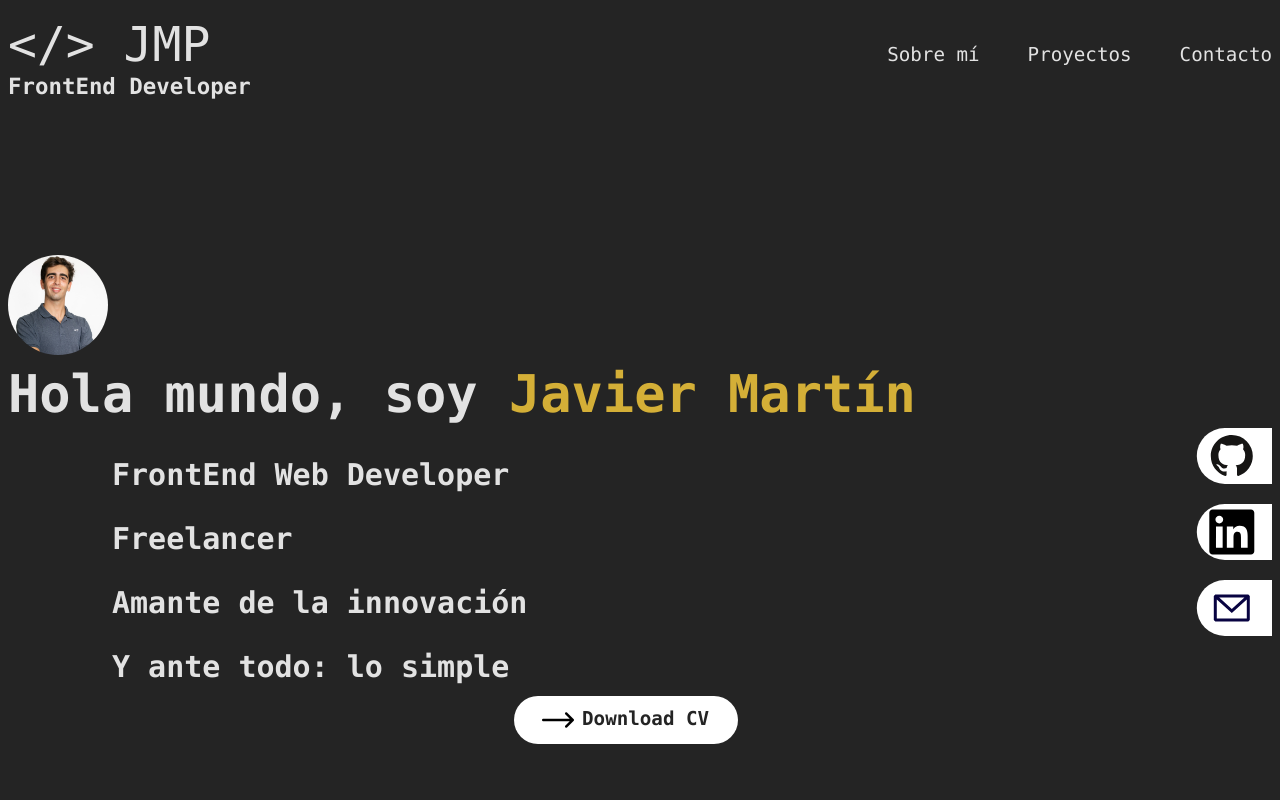
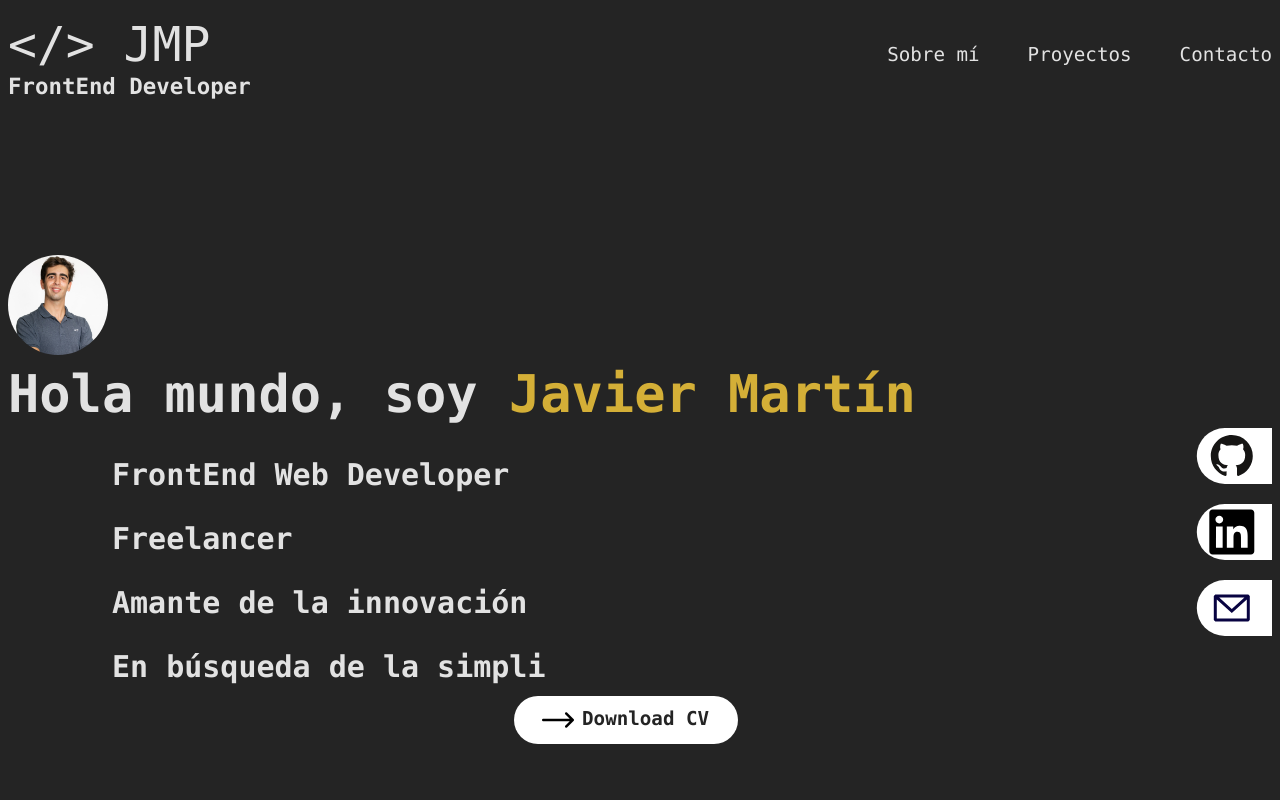
Before and after one commit to jmartinpizarro/portfolio, a React (Vite) app: page / in a window 1280 px wide. Shown: the top 800 px of the page. Built offline with nearby package versions, Linux system fonts and the light colour scheme.

Commit message:
minor changes

```diff
--- a/src/App.jsx
+++ b/src/App.jsx
@@ -51,7 +51,7 @@ function App(){
           {startTyping && <TypingEffect phrase={'FrontEnd Web Developer'} />}
           {secondStartTyping && <TypingEffect phrase={'Freelancer'} />}
           {thirdStartTyping && <TypingEffect phrase={'Amante de la innovación'} />}
-          {fourthStartTyping && <TypingEffect phrase={'Y ante todo: lo simple'} />}
+          {fourthStartTyping && <TypingEffect phrase={'En búsqueda de la simplicidad'} />}
         </ul>
 
         <div className="socialMediaContainer">
```
